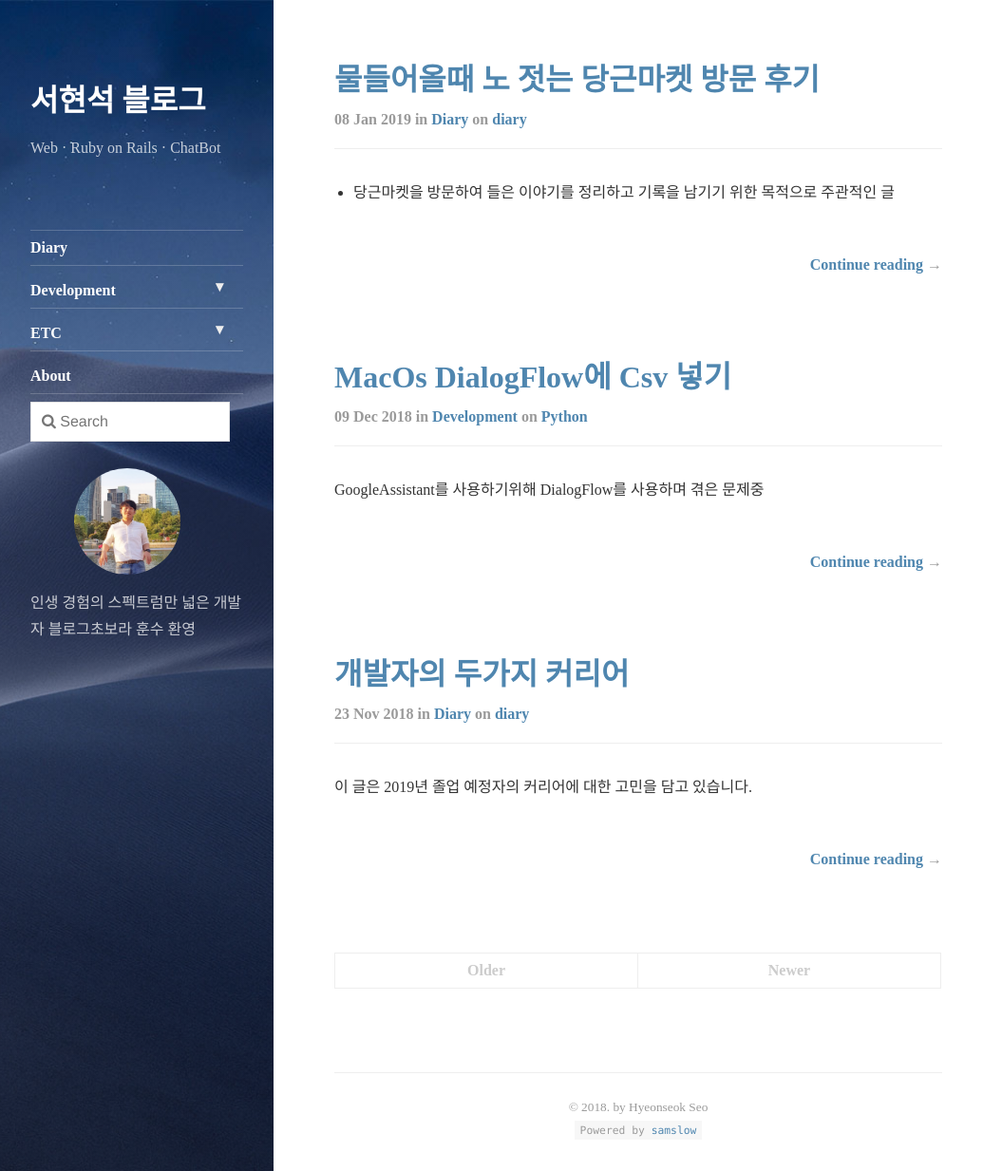
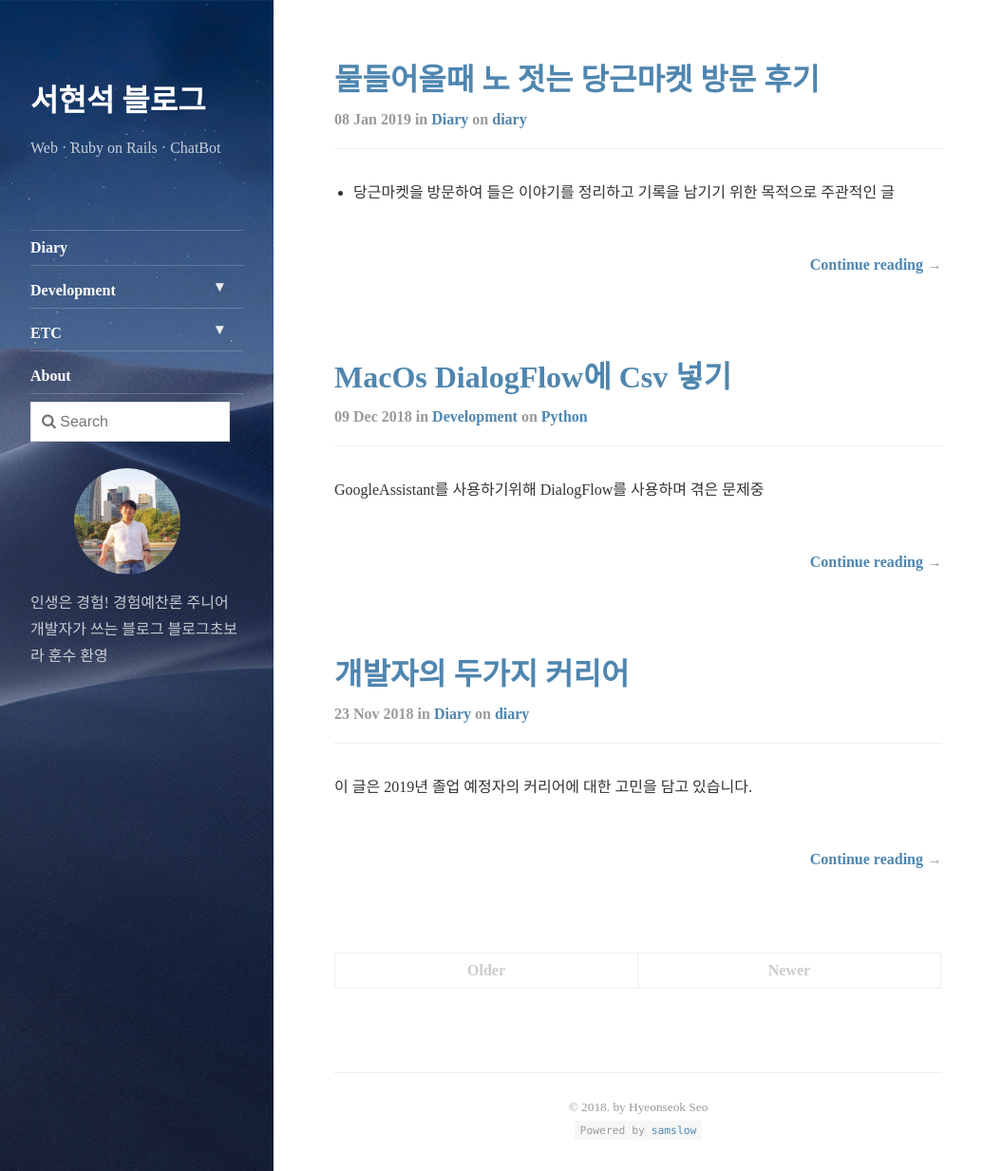
Before and after one commit to samslow/samslow.github.io, a Jekyll site: the page built from index.html, in a window 1280 px wide and 1233 px high. Shown: the whole window at 95% size, without its empty margins (0-1055 px from the left). Built offline with Jekyll 4.4.1, drawn with Linux system fonts in a browser that asks for light colours; nearby versions of some CDN libraries; the list of posts is cut into pages by our own code.

Commit message:
profile description modified
Signed-off-by: samslow <shsvkdldj@likelion.org>

```diff
--- a/_config.yml
+++ b/_config.yml
@@ -18,7 +18,7 @@ tagline:             Web · Ruby on Rails · ChatBot
 # A short description of the page, used in the sidebar and as fallback for the meta description tag.
 # Markdown enabled, but don't use more than one paragraph (enforced by `>`)
 description:         >
-  인생 경험의 스펙트럼만 넓은 개발자
+  인생은 경험! 경험예찬론 주니어 개발자가 쓰는 블로그
 
   블로그초보라 훈수 환영
 
```
